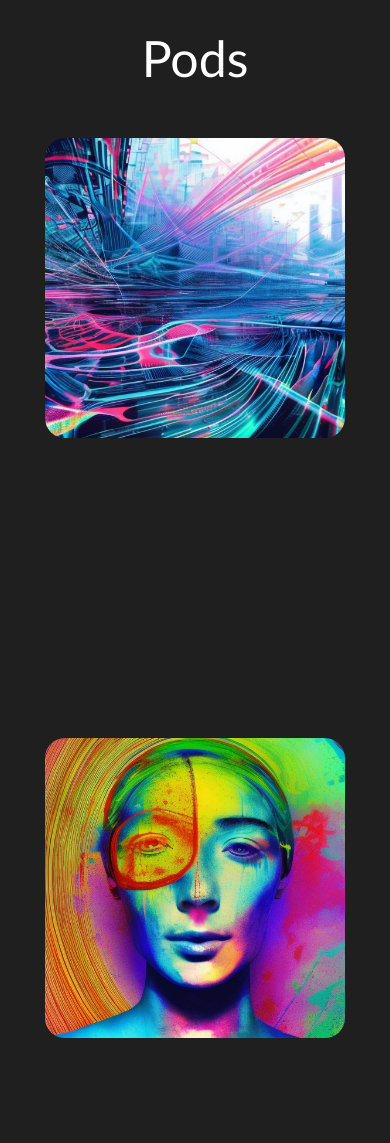
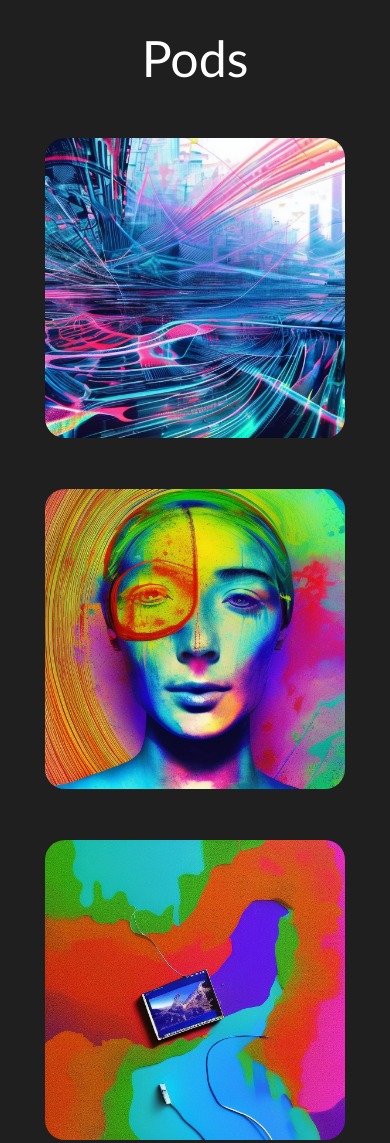
Before and after one commit to Bob1883/ThePods., a plain HTML site: page index.html in a window 390 px wide. Shown: the part 1320-2463 px from the top of the page. Drawn offline with Linux system fonts and the light colour scheme.

Commit message:
Mobile responsive spacing

```diff
--- a/style.css
+++ b/style.css
@@ -100,6 +100,11 @@ body {
     display: flex;
     justify-content: space-evenly;
     margin: 0px 10% 10% 10%;
+}
+
+.allPods div {
+    margin-bottom: 20px;
+    display: inline-block;
 }
 
 .podCard {
@@ -451,10 +456,6 @@ body {
         margin: 0px 10% 0% 10%;
     }
 
-    .podCard {
-        position: relative;
-    }
-
     .closeButton:nth-child(1) {
         display: none;
     }
```
